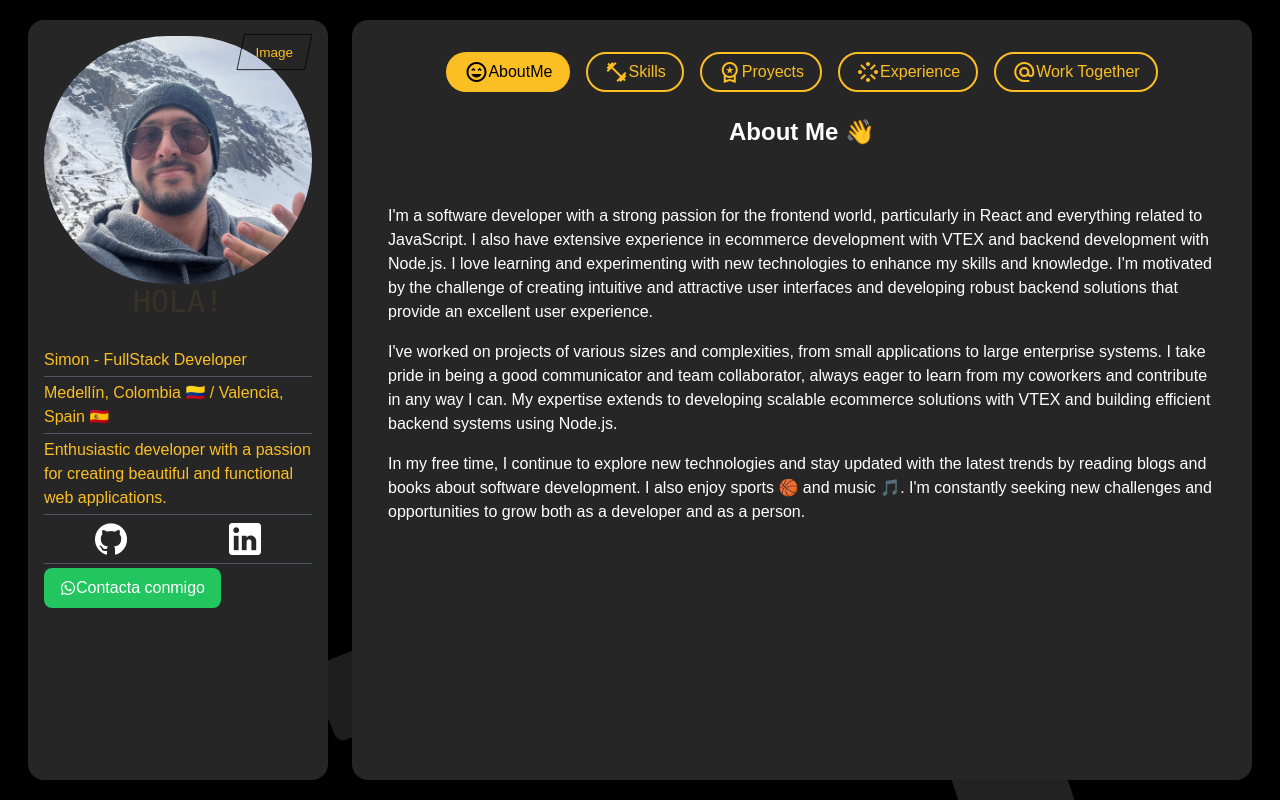
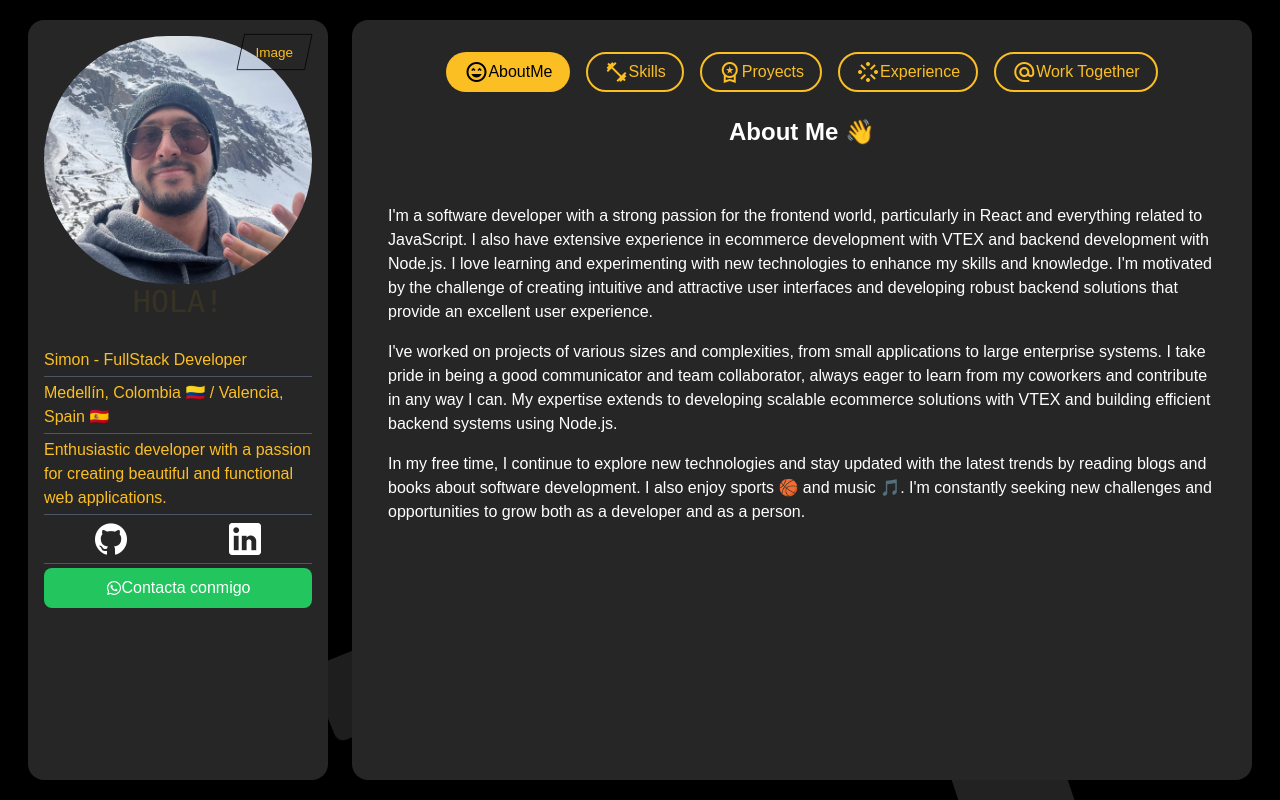
Before and after one commit to sgonzaec/portafolio-react, a React (Vite) app: page / in a window 1280 px wide. Built offline with nearby package versions, Linux system fonts and the light colour scheme.

Commit message:
fix: update styles

```diff
--- a/src/Blocks/GeneralInfo.jsx
+++ b/src/Blocks/GeneralInfo.jsx
@@ -18,7 +18,7 @@ const GeneralInfo = () => {
     >
       <Switcher personalImageSwitcher={personalImageSwitcher} setPersonalImageSwitcher={setPersonalImageSwitcher}/>
       <div className="max-w-screen-xl">
-        <div className=" flex justify-center">
+        <div className="flex justify-center h-100 overflow-auto">
           <div className="inline-block text-start relative m-4 content-center">
             <span>
               <img
--- a/src/Components/Buttons/Whatsapp/WhatsappButton.jsx
+++ b/src/Components/Buttons/Whatsapp/WhatsappButton.jsx
@@ -8,7 +8,7 @@ const WhatsappButton = () => {
             href={`https://wa.me/34613225846?text=${encodeURIComponent("Hola, Estoy interesado en que trabajemos juntos")}`}
             target="_blank"
             rel="noopener noreferrer"
-            className="inline-flex items-center px-4 py-2 bg-green-500 text-white rounded-lg hover:bg-green-600 transition-colors duration-300"
+            className="flex justify-center items-center px-4 py-2 bg-green-500 text-white rounded-lg hover:bg-green-600 transition-colors duration-300"
         >
             {LanguageLogoByName('Whatsapp')} Contacta conmigo
         </a>
```
